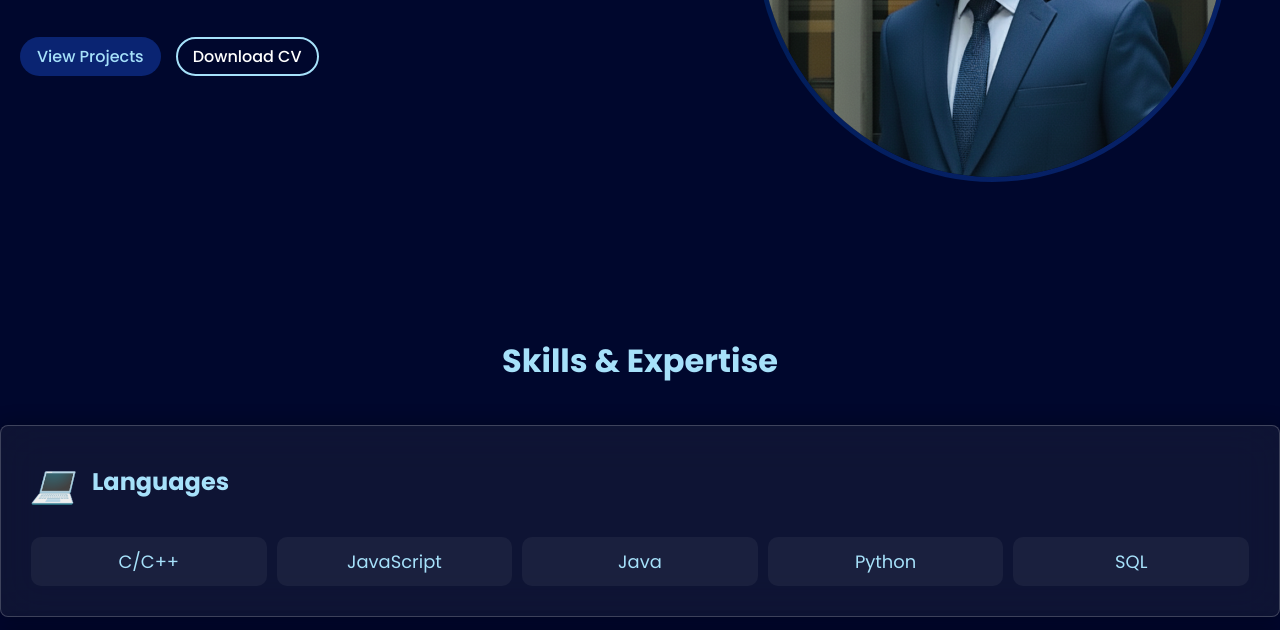
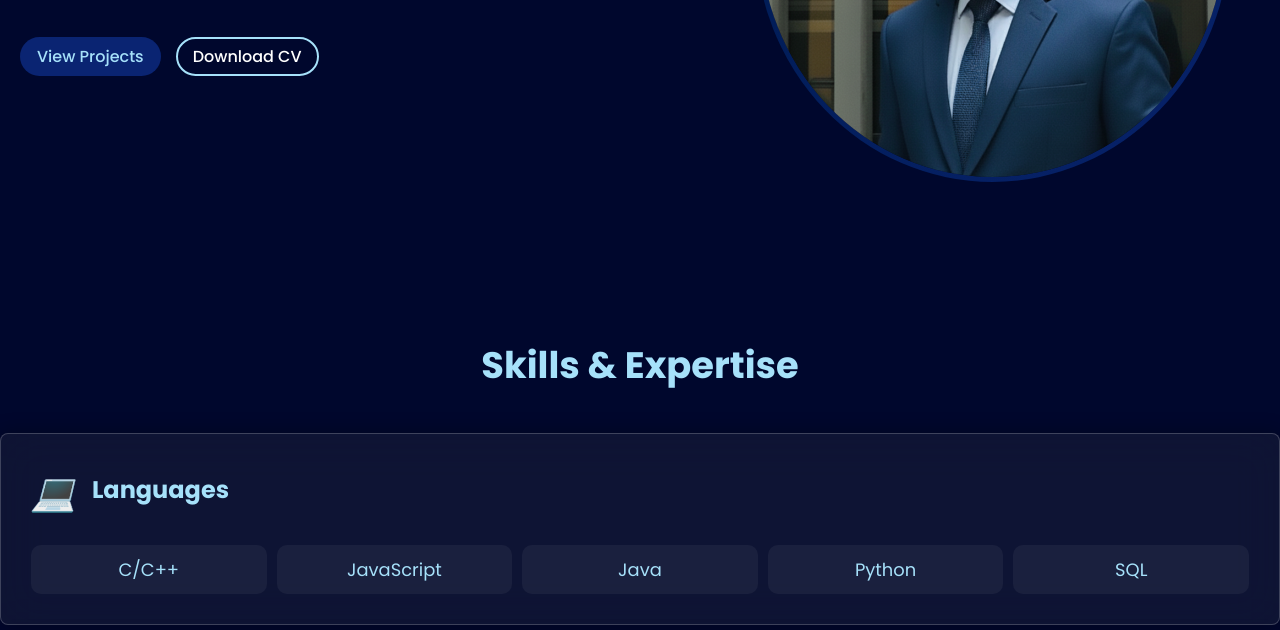
Before and after one commit to Pronoysaha90/Portfolio_Pronoy, a plain HTML site: page index.html in a window 1280 px wide. Shown: the part 463-1093 px from the top of the page. Drawn offline with Linux system fonts and the light colour scheme.

Commit message:
fixed title size

```diff
--- a/style.css
+++ b/style.css
@@ -322,7 +322,7 @@ body.show-mobile-menu .menu-overlay {
 }
 
 .skills h2 {
-  font-size: var(--font-size-xl);
+  font-size: var(--font-size-xxl);
   margin-bottom: 40px;
   color: var(--Light-Sky-Blue);
 }
```
